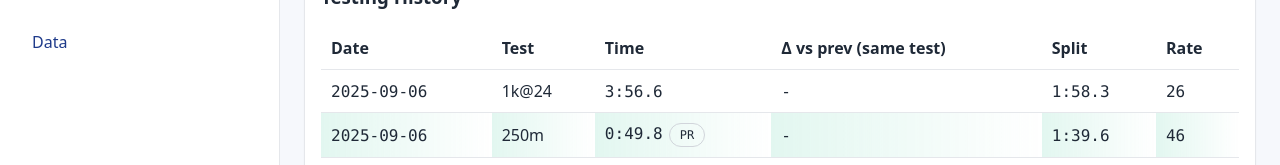
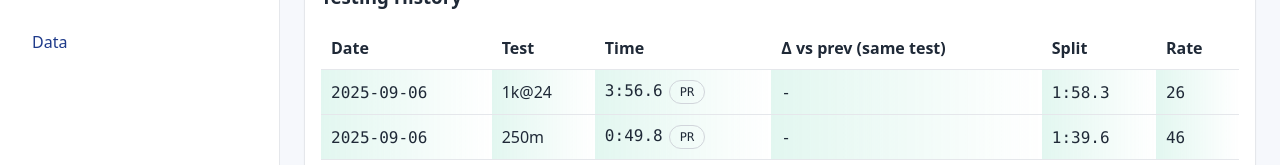
Before and after one commit to mk6488/season-diary-web-starter, a React (Vite) app: page /athlete/aidan in a window 1280 px wide. Shown: the part 254-419 px from the top of the page. Built offline with nearby package versions, Linux system fonts and the light colour scheme; no server answers; the database is empty.

Commit message:
PR logic: mark first occurrence and faster repeats as PR per test type on Athlete page

```diff
--- a/src/routes/Athlete.jsx
+++ b/src/routes/Athlete.jsx
@@ -27,10 +27,20 @@ export default function Athlete(){
                 const currSec = parseTimeToSeconds(t.time);
                 const prevSec = parseTimeToSeconds(prev?.time);
                 const delta = Number.isFinite(currSec) && Number.isFinite(prevSec) ? currSec - prevSec : NaN;
-                const isPr = Number.isFinite(currSec) && a.tests.reduce((best, x)=>{
-                  const s = parseTimeToSeconds(x.time);
-                  return Number.isFinite(s) ? Math.min(best, s) : best;
-                }, Infinity) === currSec;
+                // PR logic per test type: first occurrence is PR; later PR if faster than any previous of same type
+                const priorSame = a.tests.slice(i+1).filter(x => x.type === t.type);
+                let isPr = false;
+                if (Number.isFinite(currSec)){
+                  if (priorSame.length === 0) {
+                    isPr = true;
+                  } else {
+                    const bestPrev = priorSame.reduce((best, x)=>{
+                      const s = parseTimeToSeconds(x.time);
+                      return Number.isFinite(s) ? Math.min(best, s) : best;
+                    }, Infinity);
+                    isPr = Number.isFinite(bestPrev) && currSec < bestPrev;
+                  }
+                }
                 return (
                   <tr key={`${a.id}-${t.date}-${t.type}`} className={isPr ? 'pr' : ''}>
                     <td className="mono">{t.date}</td>
```
